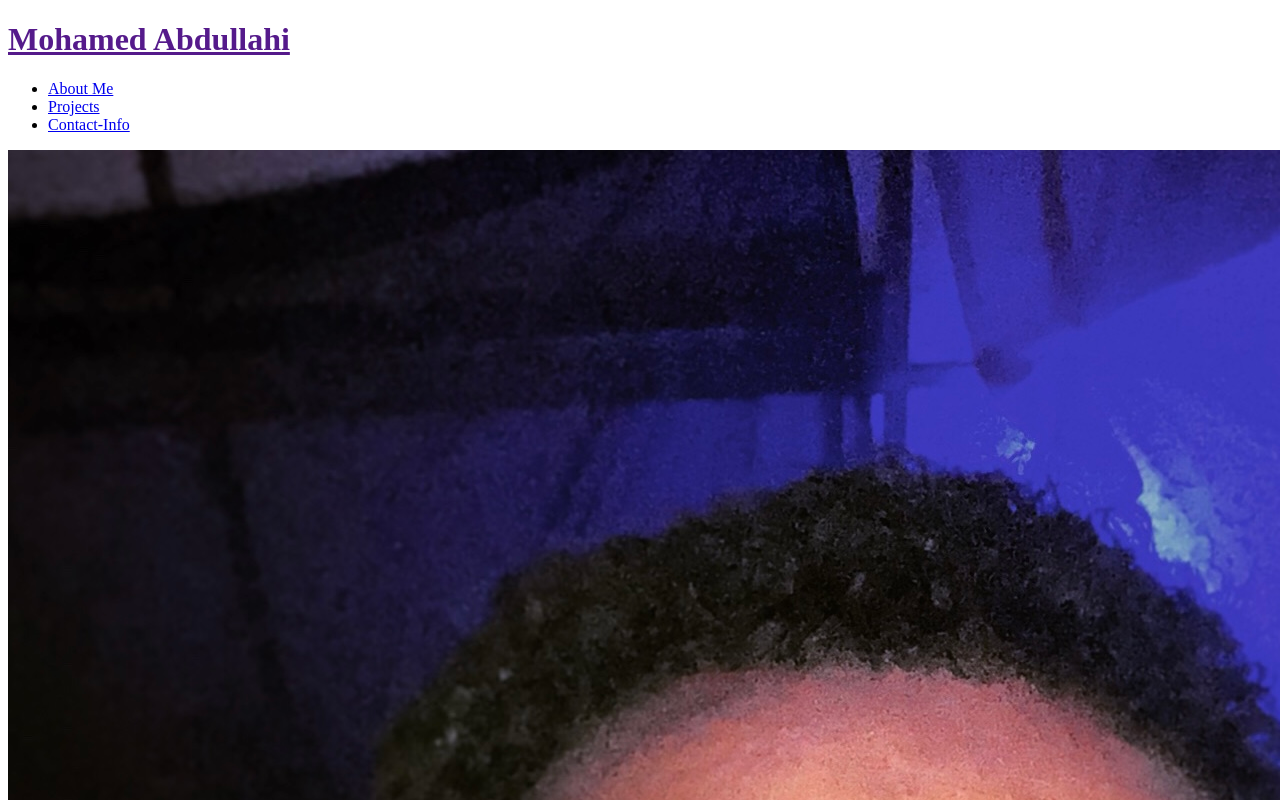
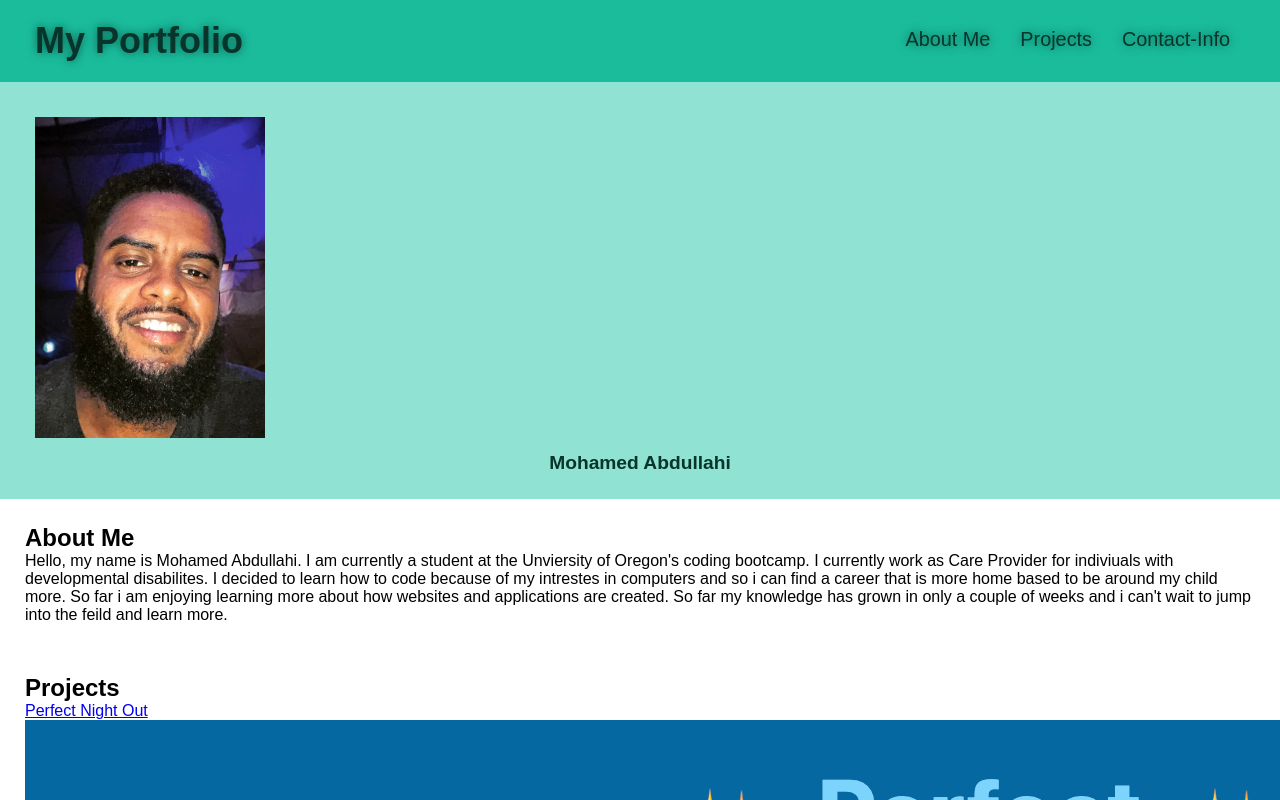
Before and after one commit to mo9399/Portfolio, a plain HTML site: page index.html in a window 1280 px wide. Shown: the top 800 px of the page. Drawn offline with Linux system fonts and the light colour scheme; files whose address does not match are found by name.

Commit message:
update css

```diff
--- a/assets/css/style.css
+++ b/assets/css/style.css
@@ -0,0 +1,92 @@
+* {
+    margin: 0;
+    padding: 0;
+    box-sizing: border-box;
+}
+
+:root {
+    --primary-color: #07352c;
+    --secondary-color: #90e2d2;
+    --tertiary-color: #1abc9c;
+  }
+
+
+
+  body {
+    font-family:fantasy;
+  }
+
+  /*header*/
+  header {
+    padding: 20px 35px;
+    background-color: var(--tertiary-color);
+    display: flex;
+    justify-content: space-between;
+    flex-wrap: wrap;
+  }
+
+  header h1 {
+    font-weight: bold;
+    font-size: 36px;
+    color: var(--primary-color);
+    margin: 0;
+    text-shadow: 0 0 10px rgba(0, 0, 0, 0.5);
+  }
+
+  header a {
+      text-decoration: none;
+      color: var(--primary-color);
+  }
+
+  header nav {
+      margin: 8px 0;
+  }
+
+  header nav ul {
+      display: flex;
+      flex-wrap: wrap;
+      justify-content: space-between;
+      align-items: center;
+      list-style: none;
+  }
+
+  header nav ul li a {
+      padding: 10px 15px;
+      font-weight: lighter;
+      font-size: 1.55vw;
+      text-shadow: 0 0 10px rgba(0, 0, 0, 0.5);
+  }
+
+header nav ul li a:hover {
+    color:var(--secondary-color);
+    background: white;
+    border-radius: 15px;
+    text-shadow: none;
+}
+/*end header*/
+
+/*section*/
+section {
+    padding: 25px;
+}
+
+/*Hero starts*/
+.hero {
+    display: block;
+    justify-content: center;
+    flex-wrap: wrap;
+    align-items: center;
+    background-color: var(--secondary-color);
+}
+
+.hero-img img {
+    max-width: 250px;
+    padding: 10px;
+
+}
+
+.hero-info h2 {
+    text-align: center;
+    color:var(--primary-color) ;
+    font-size: larger;
+  }
--- a/index.html
+++ b/index.html
@@ -4,25 +4,25 @@
     <meta charset="UTF-8">
     <meta http-equiv="X-UA-Compatible" content="IE=edge">
     <meta name="viewport" content="width=device-width, initial-scale=1.0">
-    <title>My Portfolio</title>
+    <link rel="stylesheet" href="./assets/css/style.css"/>
+    <title>Mohamed's Portfolio</title>
 </head>
 <body>
     <!---Navigation-->
     <header>
         <h1>
-            <a href="">Mohamed Abdullahi</a>
+            <a href="/">My Portfolio</a>
         </h1>
-
         <nav>
             <ul>
                 <li>
-                    <a href="about me">About Me</a>
+                    <a href="#about me">About Me</a>
                 </li>
                 <li>
-                    <a href="Projects">Projects</a>
+                    <a href="#Projects">Projects</a>
                 </li>
                 <li>
-                    <a href="Contact-Info">Contact-Info</a>
+                    <a href="#Contact-Info">Contact-Info</a>
                 </li>
             </ul>
         </nav>
@@ -35,7 +35,7 @@
             <img src="./assets/images/Portfolio photo.jpg" alt="HeadShot"/>
         </div>
 
-        <div class="hero-title">
+        <div class="hero-info">
             <h2>Mohamed Abdullahi</h2>
         </div>
     </section>
```
